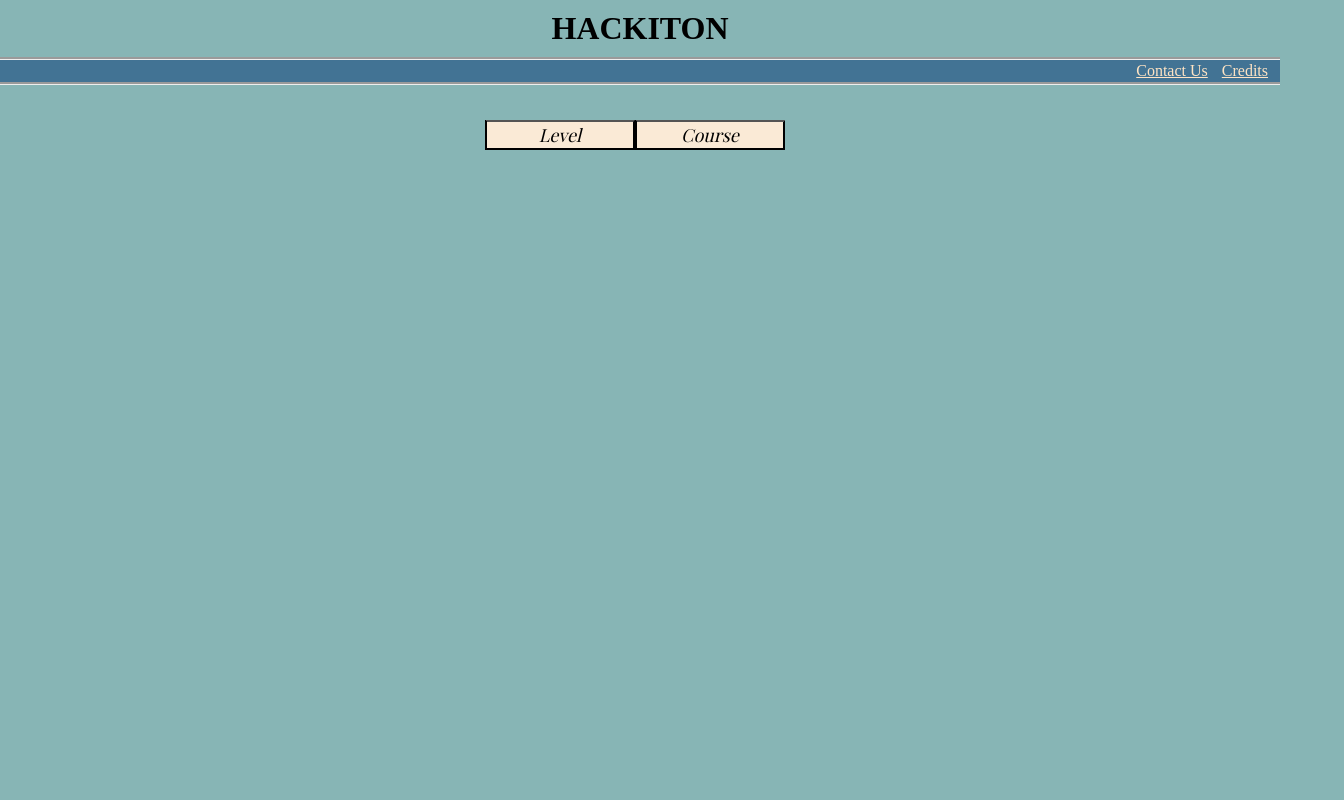
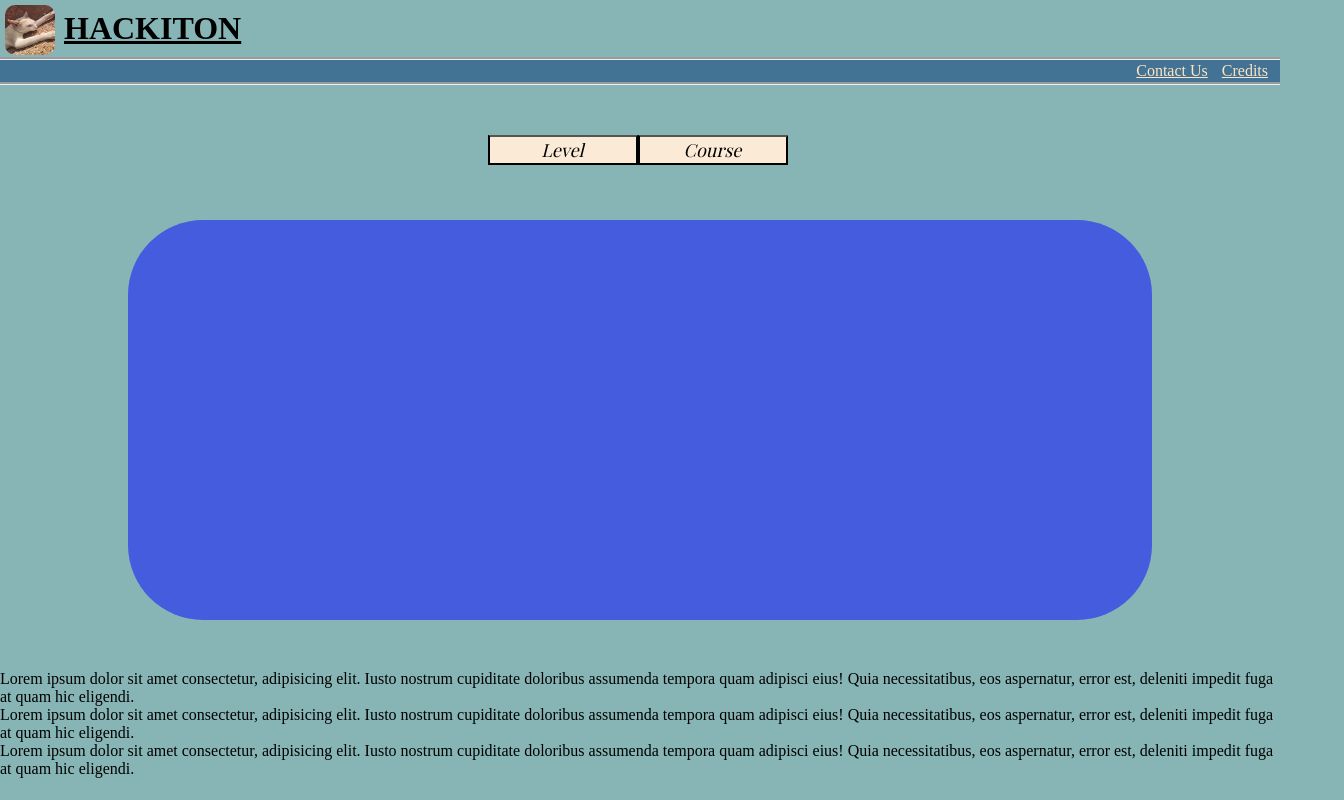
Before and after one commit to parafau/github-test-hackiton, a plain HTML site: page index.html in a window 1280 px wide. Shown: the whole page, 1344 px wide, since content can reach past the window. Drawn offline with nearby package versions, Linux system fonts and the light colour scheme; a web font is replaced by a local one.

Commit message:
hackathonList created;night-style Introduced;favicon cat introduced

```diff
--- a/style.css
+++ b/day-style.css
@@ -11,12 +11,27 @@
     font-style: normal;
   }*/
 
+#favicon{
+    height: 3.1em;
+    width: 3.1em;
+    background-color: violet;
+    float:left;
+    margin:5px;
+    position:fixed;
+    border-radius: 10px;
+}
+#favicon img{
+    height: 3.1em;
+    width: 3.1em;
+    border-radius: 10px;
+}
 body{
     background-color: hsl(180, 24%, 62%);
 }
 
 h1 {
-    text-align: center;
+    position:relative;
+    left:2em;
     padding:10px 0px;
 }
 nav {
@@ -27,7 +42,7 @@ nav {
     background-color: hwb(204 26% 42%);
     border-top-style: groove;
     border-bottom-style: groove;
-    margin-bottom:35px;
+    margin-bottom:50px;
 }
 #navigation a{
     color:bisque;
@@ -38,7 +53,8 @@ nav {
     display:block;
     /*was only able to shift the button to middle this way*/
     margin: auto;
-    width: 310px;/*margin=act.width of block level and course*/
+    width: 305px;/*margin=act.width of block level and course*/
+    height : 35px;
 }
 .dropblock{
     min-width:10px;
@@ -48,7 +64,7 @@ nav {
 .dropblock button{
     height:30px;
     background-color:hsl(34, 78%, 91%);
-    color:rgb(0, 0, 0);
+    color:black;
     font-size:large;
     font-family:"Playfair Display","Open sans";
     font-style:italic;
@@ -63,11 +79,11 @@ nav {
 }
 .dropblock:hover .content{
     display:block;
+    box-shadow: 2px 2px 2px;
 }
 
 #courseBlock button{
     border-right-style: solid;
-    /*width:150px; /*eihter this or put it too all buttons to look good*/
 }
 #levelBlock{
     float:left;
@@ -77,7 +93,7 @@ nav {
 /*note try and check out the other sections textbox as it overflows when width is 150 px*/
 .dropblock .content{
     display:none;/*make it hiddenn so the dropdown menu of farthur buttons are shown further*/
-    border-style:outset;
+
 }
 #courseBlock .content{
     width:150px;
@@ -86,11 +102,24 @@ nav {
     color:black;
     background-color: hsl(34, 41%, 67%);
     padding:5px 8px;
-    border-top-style:groove;
+    border-top-style:solid;
+    border-width:1px;
     overflow: hidden;
 }
 .label:hover{
     background-color: hsl(34, 41%, 60%);
 }
 
+#hackathon-block{
+    background-color: hsl(231, 70%, 57%);
+    margin-right: auto;
+    margin-left: auto;
+    margin-top:50px;
+    margin-bottom:50px;
+    width : 80vw;
+    height :50vh;
+    border-radius:75px
+}
 /*html/head/ <meta http-equiv="refresh" content="10"> */
+
+/*hint put all size in %;; beast pc : 1920 X 1080
--- a/index.html
+++ b/index.html
@@ -7,12 +7,14 @@
     <meta charset="UTF-8">
     <meta name="viewport" content="width=device-width, initial-scale=1.0">
     <title>Hackiton</title>
-    <link rel="stylesheet" href="style.css">
+    <link rel="stylesheet" href="day-style.css">
 </head>
 <body>
-
+    <div id="favicon">
+        <img src="imgs/cool cat.jpg" default="cool cat"></img>
+    </div>
     <header>
-        <h1>HACKITON</h1>
+        <h1><u>HACKITON</u></h1>
     </header>
 
     <div id="navigation">
@@ -77,6 +79,13 @@
                 </div>
             </div>
         </div>
+
+        <div id="hackathon-block">
+
+        </div>
+        <p>Lorem ipsum dolor sit amet consectetur, adipisicing elit. Iusto nostrum cupiditate doloribus assumenda tempora quam adipisci eius! Quia necessitatibus, eos aspernatur, error est, deleniti impedit fuga at quam hic eligendi. </p>
+        <p>Lorem ipsum dolor sit amet consectetur, adipisicing elit. Iusto nostrum cupiditate doloribus assumenda tempora quam adipisci eius! Quia necessitatibus, eos aspernatur, error est, deleniti impedit fuga at quam hic eligendi. </p>
+        <p>Lorem ipsum dolor sit amet consectetur, adipisicing elit. Iusto nostrum cupiditate doloribus assumenda tempora quam adipisci eius! Quia necessitatibus, eos aspernatur, error est, deleniti impedit fuga at quam hic eligendi. </p>
     </main>
 </body>
 </html>
--- /dev/null
+++ b/night-style.css
@@ -0,0 +1,112 @@
+* {
+    margin:0px;
+    padding:0px;
+    box-sizing: border-box;
+    color:limegreen;
+}
+
+/*.playfair-display-italicfont {
+    font-family: "Playfair Display", serif;
+    font-optical-sizing: auto;
+    font-weight:300;
+    font-style: normal;
+  }*/
+
+body{
+    background-color: hsl(340, 14%, 4%);
+}
+
+h1 {
+    position:relative;
+    left:1em;
+    padding:10px 0px;
+}
+nav {
+    text-align: right;
+}
+#navigation{
+    padding:2px;
+    background-color: hwb(204 26% 42%);
+    border-top-style: groove;
+    border-bottom-style: groove;
+    margin-bottom:50px;
+}
+#navigation a{
+    color:bisque;
+    padding-right:10px;
+}
+
+.dropblockcontainer{
+    display:block;
+    /*was only able to shift the button to middle this way*/
+    margin: auto;
+    width: 305px;/*margin=act.width of block level and course*/
+    height : 35px;
+}
+.dropblock{
+    min-width:10px;
+    height:30px;
+    display:inline-block;
+}
+.dropblock button{
+    height:30px;
+    background-color:hsl(34, 78%, 91%);
+    color:black;
+    font-size:large;
+    font-family:"Playfair Display","Open sans";
+    font-style:italic;
+    border-left-style:solid;
+    border-color:black;
+    width:150px;
+    border-width:2px;
+}
+.dropblock button:hover{
+    background-color:hsl(34, 78%, 99%);
+
+}
+.dropblock:hover .content{
+    display:block;
+    box-shadow: 2px 2px 2px;
+}
+
+#courseBlock button{
+    border-right-style: solid;
+}
+#levelBlock{
+    float:left;
+}
+
+
+/*note try and check out the other sections textbox as it overflows when width is 150 px*/
+.dropblock .content{
+    display:none;/*make it hiddenn so the dropdown menu of farthur buttons are shown further*/
+
+}
+#courseBlock .content{
+    width:150px;
+}
+.label{
+    color:black;
+    background-color: hsl(34, 41%, 67%);
+    padding:5px 8px;
+    border-top-style:solid;
+    border-width:1px;
+    overflow: hidden;
+}
+.label:hover{
+    background-color: hsl(34, 41%, 60%);
+}
+
+#hackathon-block{
+    background-color: hsl(231, 70%, 57%);
+    margin-right: auto;
+    margin-left: auto;
+    margin-top:50px;
+    margin-bottom:50px;
+    width : 80vw;
+    height :50vh;
+    border-radius:75px
+}
+/*html/head/ <meta http-equiv="refresh" content="10"> */
+
+/*hint put all size in %;; beast pc : 1920 X 1080
```
Also changed, not shown: imgs/cool cat.jpg (added), imgs/webpage base plan.png (renamed from webpage base plan.png).
